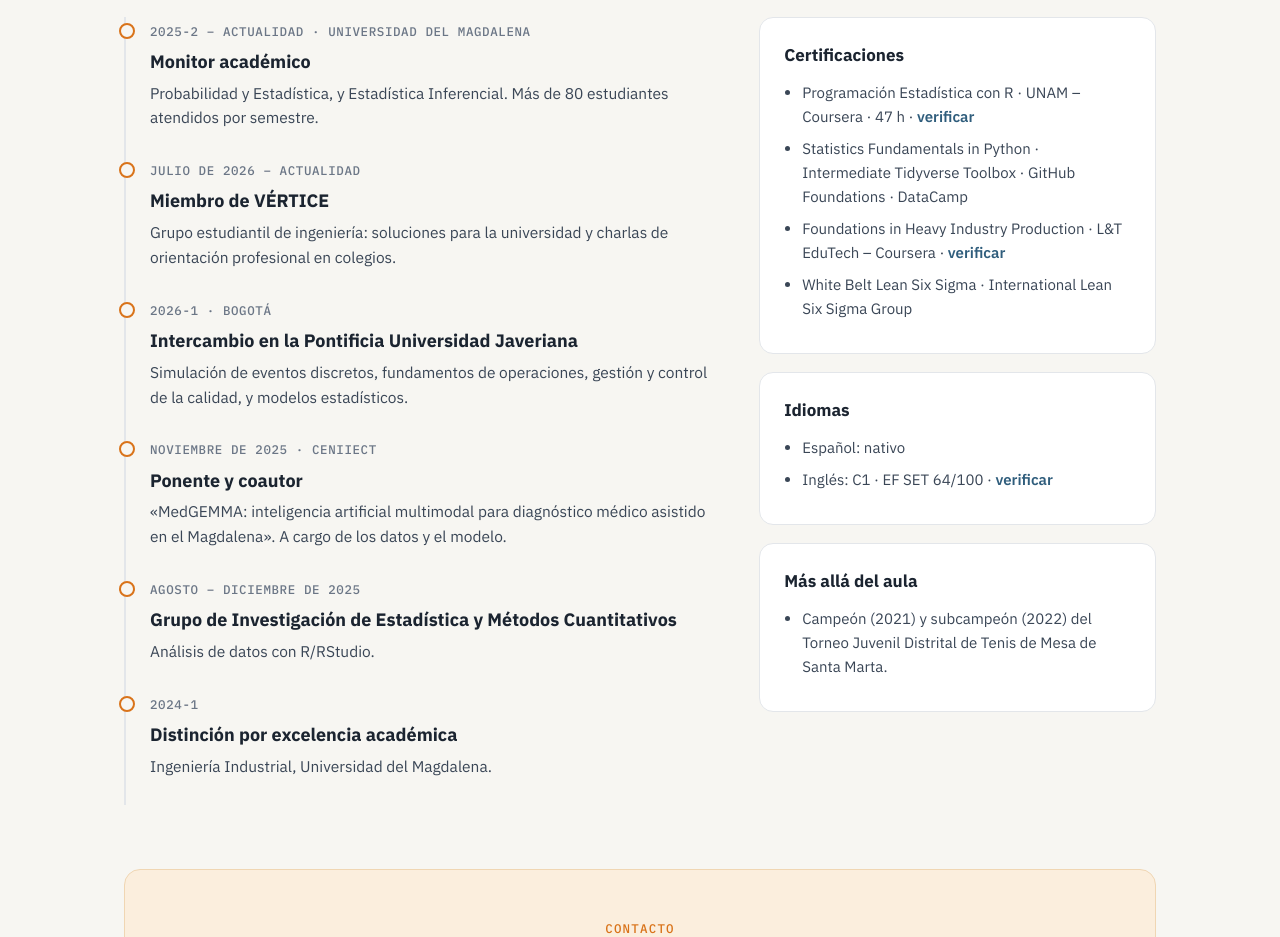
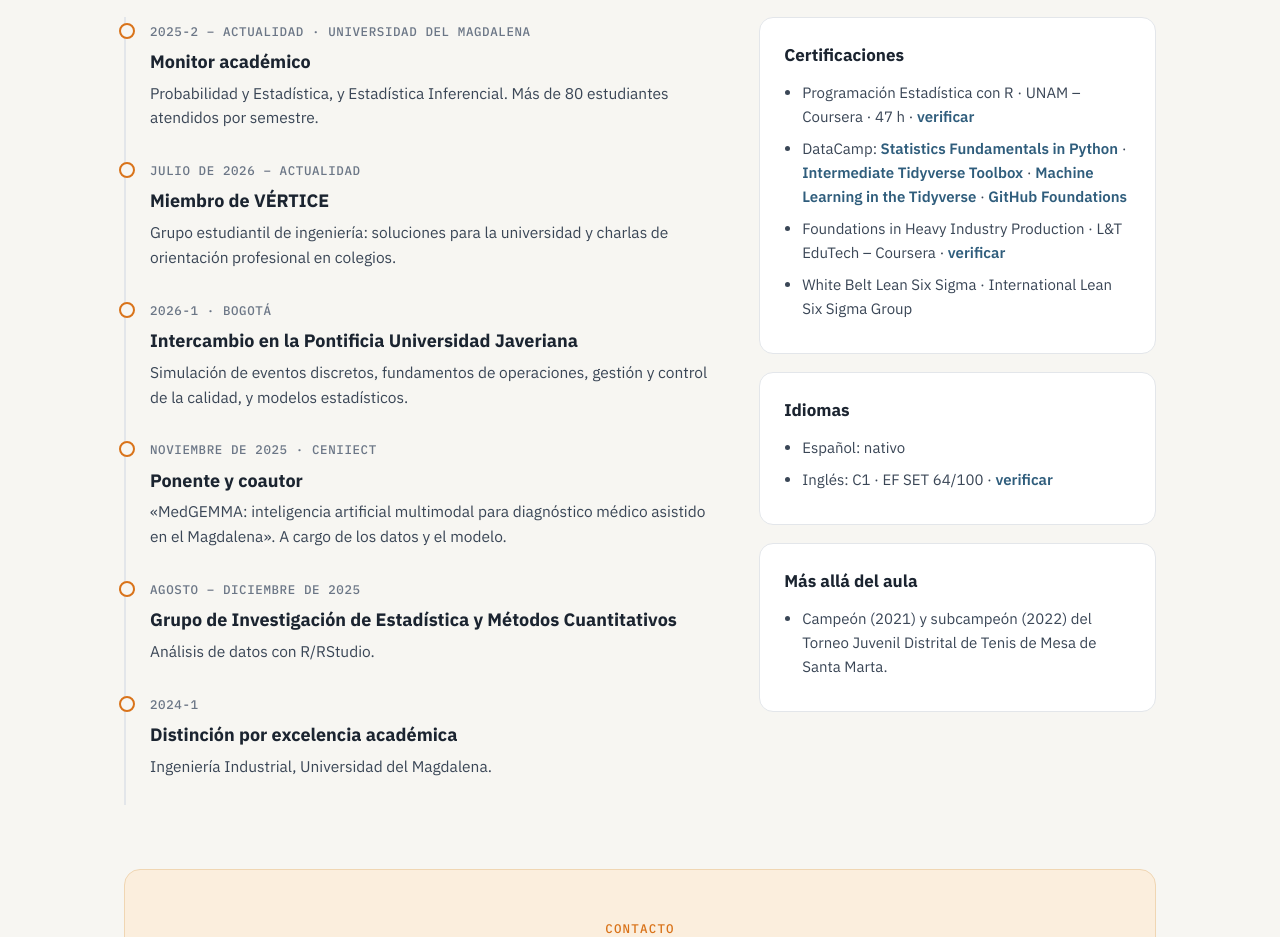
Before and after one commit to camilo2734/camilo2734.github.io, a plain HTML site: page index.html in a window 1280 px wide. Shown: the part 3220-4157 px from the top of the page. Drawn offline with Linux system fonts and the light colour scheme.

Commit message:
Agrega certificados de DataCamp con enlaces de verificación

```diff
--- a/index.html
+++ b/index.html
@@ -287,7 +287,7 @@
           <h3>Certificaciones</h3>
           <ul>
             <li>Programación Estadística con R · UNAM – Coursera · 47 h · <a href="https://coursera.org/verify/F7GLQ87VKQQN" target="_blank" rel="noopener">verificar</a></li>
-            <li>Statistics Fundamentals in Python · Intermediate Tidyverse Toolbox · GitHub Foundations · DataCamp</li>
+            <li>DataCamp: <a href="https://www.datacamp.com/completed/statement-of-accomplishment/track/042380aa8294f1cf077ee8a2060e91107dd17557" target="_blank" rel="noopener">Statistics Fundamentals in Python</a> · <a href="https://www.datacamp.com/completed/statement-of-accomplishment/track/4fa806072afda9b55e2dbc427765ad72365674a4" target="_blank" rel="noopener">Intermediate Tidyverse Toolbox</a> · <a href="https://www.datacamp.com/completed/statement-of-accomplishment/course/d039287e87b966b93cf2b45abdcfb3cd8e503383" target="_blank" rel="noopener">Machine Learning in the Tidyverse</a> · <a href="https://www.datacamp.com/completed/statement-of-accomplishment/track/67fa879d80acbc28c7032983abbb11ffe48f0a9c" target="_blank" rel="noopener">GitHub Foundations</a></li>
             <li>Foundations in Heavy Industry Production · L&amp;T EduTech – Coursera · <a href="https://coursera.org/verify/PPP9OKBFXWBS" target="_blank" rel="noopener">verificar</a></li>
             <li>White Belt Lean Six Sigma · International Lean Six Sigma Group</li>
           </ul>
```
